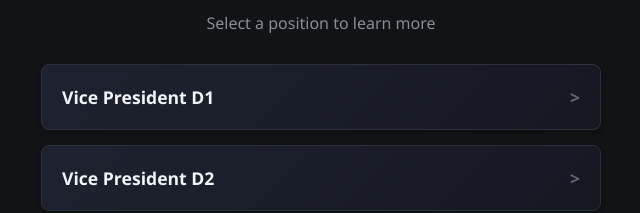
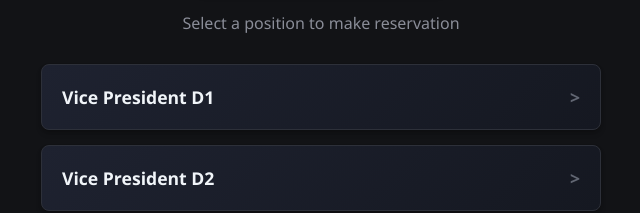
Before and after one commit to ferdinanflash/reservation, a plain HTML site: page index.html in a window 1280 px wide. Shown: the part 360-573 px from the top of the page, 319-959 px from the left. Drawn offline with nearby package versions, Linux system fonts and the light colour scheme; no server answers.

Commit message:
Update index.html

```diff
--- a/index.html
+++ b/index.html
@@ -24,7 +24,7 @@
                 <img src="https://raw.githubusercontent.com/ferdinanflash/reservation/refs/heads/main/1783251176830.png" alt="SVS Banner" class="position-banner">
             </div>
 
-            <p class="page-subtitle">Select a position to learn more</p>
+            <p class="page-subtitle">Select a position to make reservation</p>
             <div class="list-container">
                 <div class="list-item" onclick="showSchedule('Vice President D1')"><span>Vice President D1</span><span class="arrow">&gt;</span></div>
                 <div class="list-item" onclick="showSchedule('Vice President D2')"><span>Vice President D2</span><span class="arrow">&gt;</span></div>
```
